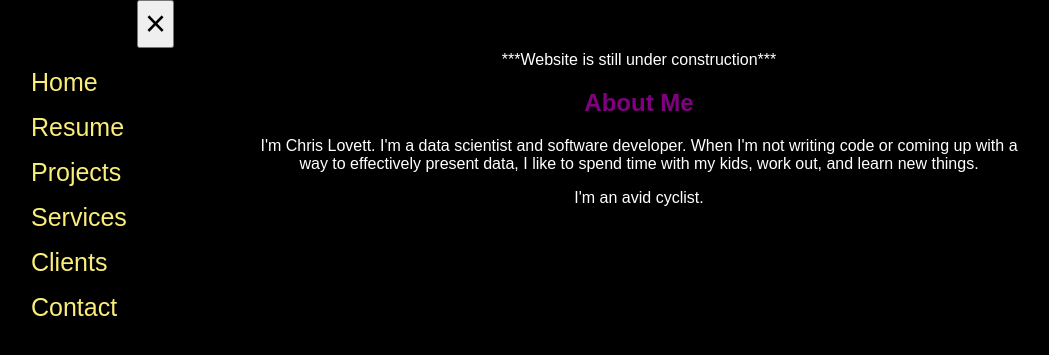
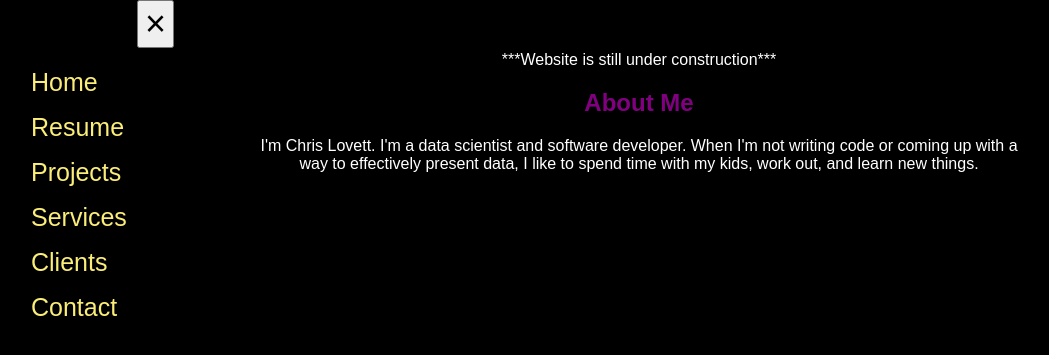
Before and after one commit to clovett02/clovett_website, a Flask app: page / in a window 1280 px wide. Shown: the top 355 px of the page, without its empty margins (1-1050 px from the left). Run offline with Flask 2, Linux system fonts and the light colour scheme.

Commit message:
minor html change

```diff
--- a/website/templates/Home.html
+++ b/website/templates/Home.html
@@ -10,9 +10,7 @@
             coming up with a way to effectively present data, I like to spend time with my kids, work
             out, and learn new things.
         </p>
-        <p>
-            I'm an avid cyclist.
-        </p>
+
     </div>
 
     {% endblock %}
```
